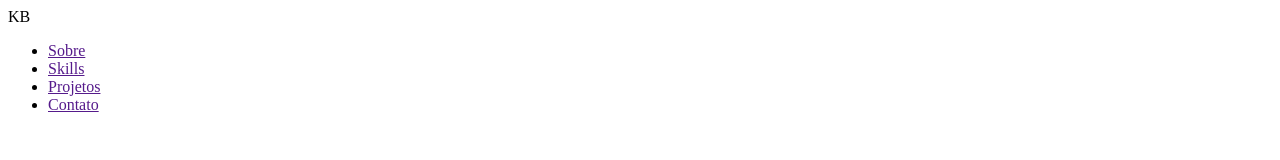
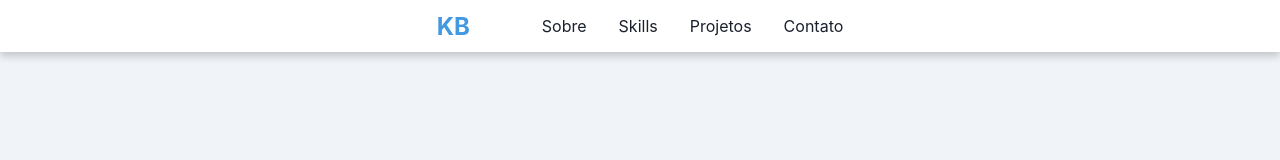
Before and after one commit to knbzbr/Portif-lio, a plain HTML site: page index.html in a window 1280 px wide. Drawn offline with Linux system fonts and the light colour scheme.

Commit message:
Header 50%

```diff
--- a/assets/style.css
+++ b/assets/style.css
@@ -0,0 +1,60 @@
+body {
+    margin: 0;
+    border: 0;
+    padding: 0;
+    font-family: var(--fonte);
+    background-color: var(--cor-fundo);
+}
+:root {
+    --cor-fundo: #f0f4f8;
+    --cor-fundo-card: #ffffff;
+    --cor-texto: #1a202c;
+    --cor-primaria: #4299e1;
+    --cor-secucundaria: #2b6cb0;
+    --fonte: "Inter", Arial , sans-serif;
+    --transicao: all 0.3s ease
+}
+.container{
+    max-width: 1200px;
+    margin: 0 auto;
+    padding: 0 2rem;
+}
+.top {
+    width: 100%;
+    background-color: var(--cor-fundo-card);
+    box-shadow: 0 4px 8px rgba(0, 0, 0, 0.2);
+    position: fixed;
+    display: flex;
+    flex-direction: row;
+    z-index: 1000;
+}
+nav {
+    display: flex;
+    justify-content: space-between;
+    flex-direction: row;
+    align-items: center;
+    padding: 7px 0;
+
+}
+.logo {
+    font-size: 1.5rem;
+    font-weight: bold;
+    color: var(--cor-primaria)
+}
+.nav-links {
+    display:flex;
+    list-style: none;
+}
+.nav-links li {
+    margin-left: 2rem;
+}
+.nav-links a {
+    color:var(--cor-texto);
+    text-decoration:none;
+    font-family: var(--fonte);
+    transition: var(--transicao);
+}
+
+.nav-links a:hover {
+    color: var(--cor-primaria)
+}
--- a/index.html
+++ b/index.html
@@ -7,10 +7,10 @@
     <title>Kauan Baza</title>
 </head>
 <body>
-    <header>
-        <nav>
-            <div class="nome"> KB </div>
-            <ul>
+    <header class="top">
+        <nav class="container">
+            <div class="logo"> KB </div>
+            <ul class="nav-links">
                 <li><a href="">Sobre</a></li>
                 <li><a href="">Skills</a></li>
                 <li><a href="">Projetos</a></li>
```
